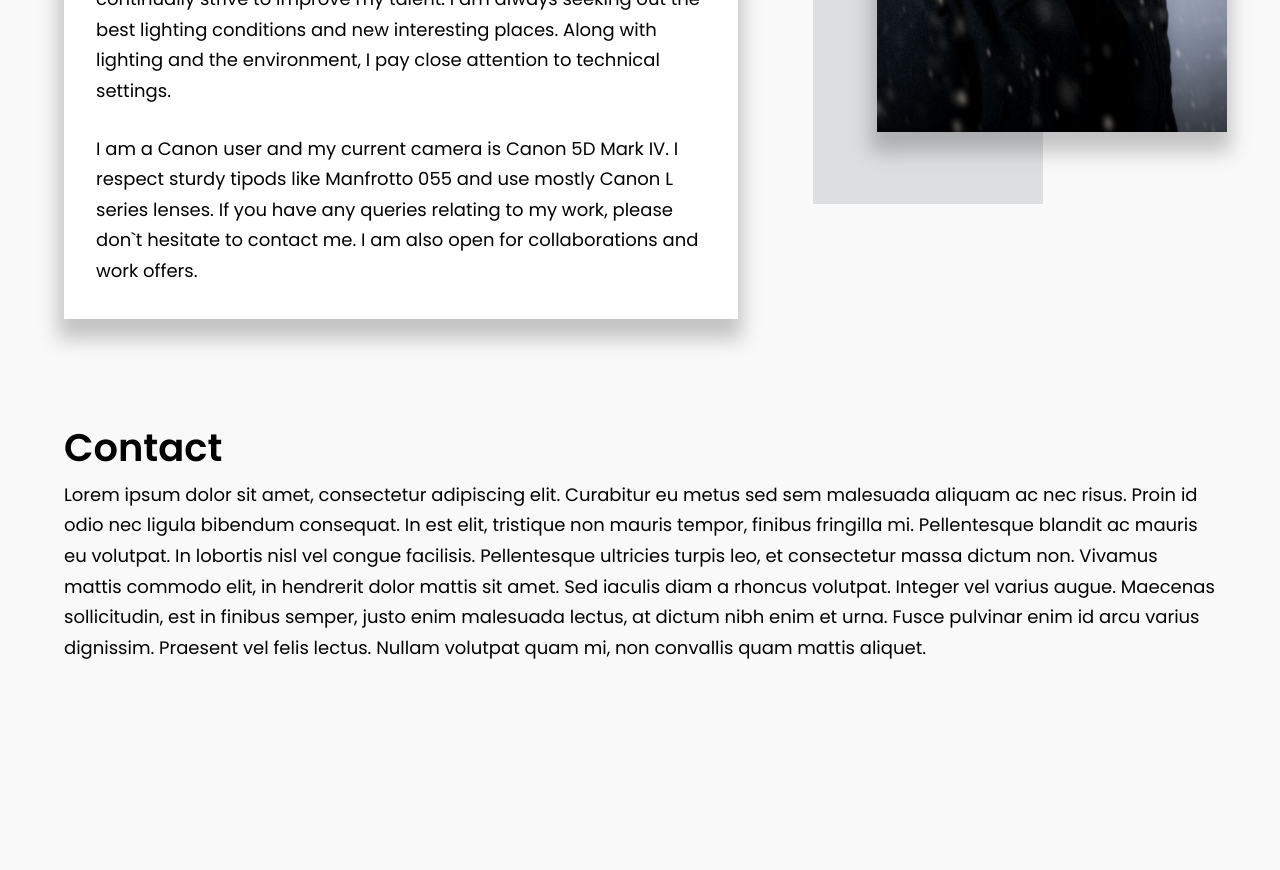
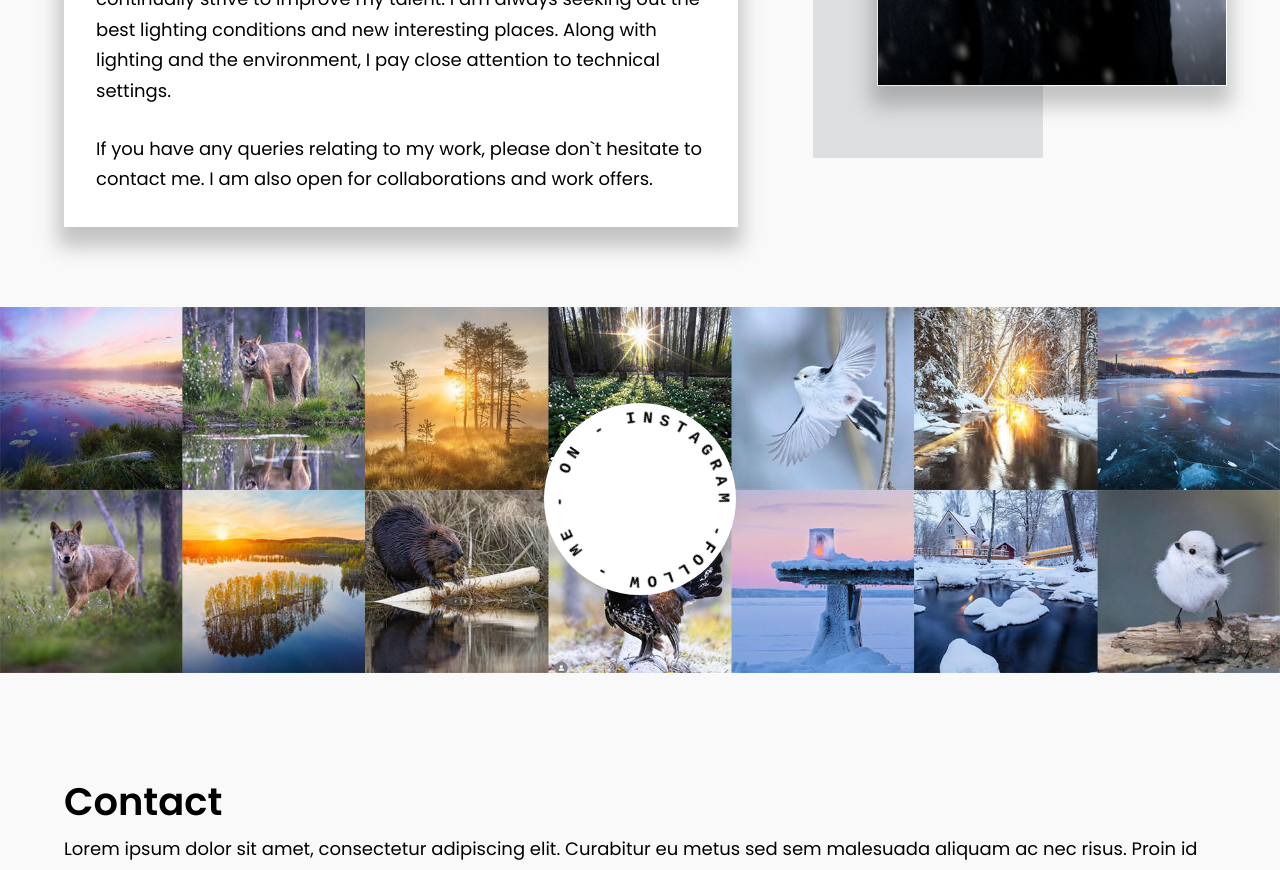
Before and after one commit to jarisokka/photography-portfolio, a React (Create React App) app: page / in a window 1280 px wide. Shown: the part 4020-4890 px from the top of the page. Built offline with nearby package versions, Linux system fonts and the light colour scheme.

Commit message:
Add spinning text button and other smaller things

```diff
--- a/src/components/about/About.css
+++ b/src/components/about/About.css
@@ -15,6 +15,7 @@
   object-fit: cover;
   width: 350px;
   height: 450px;
+  border: 1px solid var(--color-navigation-bg);
   box-shadow: var(--shadow);
 }
 
@@ -24,3 +25,60 @@
   padding: 2rem;
   box-shadow: var(--shadow);
 }
+
+.instagram {
+  display: flex;
+  margin-top: 5rem;
+  margin-bottom: 2rem;
+  justify-content: center;
+}
+
+.instagram img {
+  display: block;
+  width: 100%;
+  object-fit: cover;
+}
+
+.instagram_btn {
+  margin-top: 6rem;
+  display: grid;
+  place-items: center;
+  background-color: aqua;
+  width: 12rem;
+  height: 12rem;
+  border-radius: 50%;
+  cursor: pointer;
+  transition: all 0.3s ease-in-out;
+}
+
+.style_btn {
+  background-color: white;
+  position: absolute;
+}
+
+.style_btn:hover {
+  box-shadow: var(--shadow);
+  transform: translateY(-1rem);
+}
+
+.instagram_btn p {
+  font-family: monospace, monospace;
+  font-size: 1rem;
+  font-weight: 600;
+  width: 12rem;
+  height: 12rem;
+  display: flex;
+  justify-content: center;
+  animation: spinText 20s linear infinite;
+}
+
+.instagram_btn p span {
+  position: absolute;
+  transform-origin: 0.3rem 5.9rem;
+}
+
+@keyframes spinText {
+  to {
+    transform: rotate(360deg);
+  }
+}
--- a/src/components/about/About.js
+++ b/src/components/about/About.js
@@ -1,7 +1,11 @@
 import './About.css'
 import profile from '../../assets/images/profiili.jpg'
+import insta from '../../assets/images/instagrid.jpg'
 
 const About = () => {
+
+  const textOriginal = 'FOLLOW - ME - ON - INSTAGRAM -'
+
   return (
     <section id='about'>
       <div className='container'>
@@ -21,13 +25,25 @@ const About = () => {
           <p>I have a particular passion for landscape and wildlife photography, but I don`t limit myself  to these categories and will photograph anything interesting that captures my attention.
   As a self-taught photographer, I challenge myself to learn new things and continually strive to improve my talent. I am always seeking out the best lighting conditions and new interesting places. Along with lighting and the environment, I pay close attention to technical settings.</p>
           <br></br>
-          <p>I am a Canon user and my current camera is Canon 5D Mark IV. I respect sturdy tipods like Manfrotto 055 and use mostly Canon L series lenses. If you have any queries relating to my work, please don`t hesitate to contact me. I am also open for collaborations and work offers.</p>
+          <p>If you have any queries relating to my work, please don`t hesitate to contact me. I am also open for collaborations and work offers.</p>
           </div>
           <div className='profile'>
             <img src={profile} alt='profile'/>
           </div>
         </div>
       </div>
+      <div className='instagram'>
+          {<img src={insta} alt='instagram'/>}
+          <div className='instagram_btn style_btn'>
+            <p>
+            {textOriginal.split('').map((char, index) =>
+              <span style={{ transform: 'rotate(' + index * 12 + 'deg)' }}>
+                {char}
+              </span>
+            )}
+            </p>
+          </div>
+      </div>
     </section>
   )
 }
```
Also changed, not shown: src/assets/images/instagrid.jpg (added), 1 other file (tests, documents, lock files or other folders).
